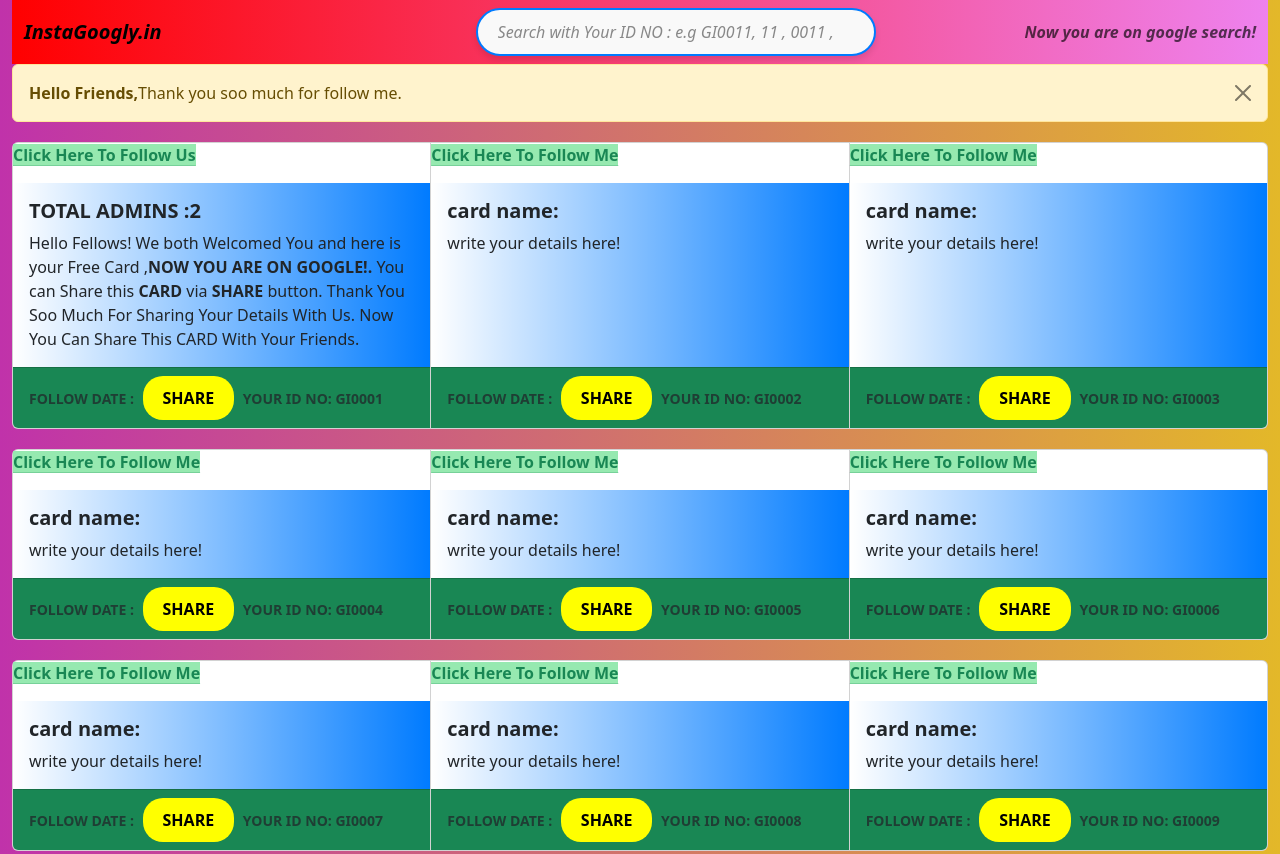
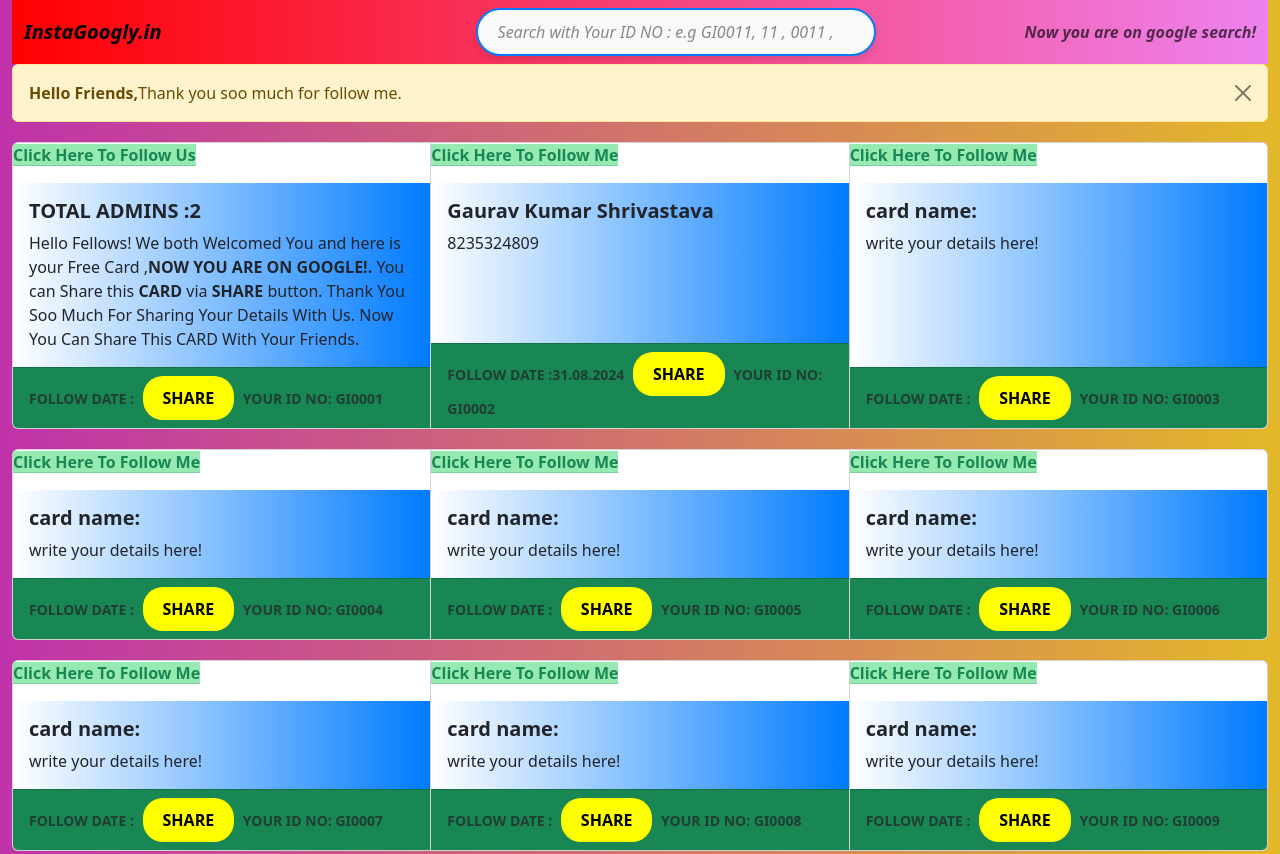
Before and after one commit to surajkant89/projecthike, a plain HTML site: page index.html in a window 1280 px wide. Shown: the top 854 px of the page. Drawn offline with nearby package versions, Linux system fonts and the light colour scheme.

Commit message:
Update index.html

```diff
--- a/index.html
+++ b/index.html
@@ -72,13 +72,13 @@
               </div>
             </div>
             <div class="card">
-                <p><a href="#"  class="link-success link-offset-2 link-underline-opacity-25 link-underline-opacity-100-hover"  style="background-color: rgb(150, 233, 176);" ><b>Click Here To Follow Me</b></a></p>
-              <div class="card-body" style=" background-image: linear-gradient(to right, rgba(255,0,0,0), rgb(0, 123, 255));">
-                <h5 class="card-title" ><strong>card name:</strong></h5>
-                <p class="card-text">write your details here!</p>
-              </div>
-              <div class="card-footer bg-success">
-                <small class="text-body-secondary"><b> FOLLOW DATE :   <button id="share-button"><b>SHARE</b></button> YOUR ID NO: GI0002</b></small>
+                <p><a href= "https://www.instagram.com/shrivastavaji_15?igsh=bXRtYWd5dWJvc25j" class="link-success link-offset-2 link-underline-opacity-25 link-underline-opacity-100-hover"  style="background-color: rgb(150, 233, 176);" ><b>Click Here To Follow Me</b></a></p>
+              <div class="card-body" style=" background-image: linear-gradient(to right, rgba(255,0,0,0), rgb(0, 123, 255));">
+                <h5 class="card-title" ><strong>Gaurav Kumar Shrivastava</strong></h5>
+                <p class="card-text">8235324809</p>
+              </div>
+              <div class="card-footer bg-success">
+                <small class="text-body-secondary"><b> FOLLOW DATE :31.08.2024   <button id="share-button"><b>SHARE</b></button> YOUR ID NO: GI0002</b></small>
               </div>
             </div>
             <div class="card">
```
